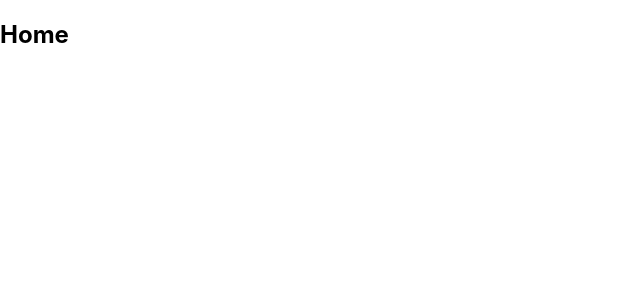
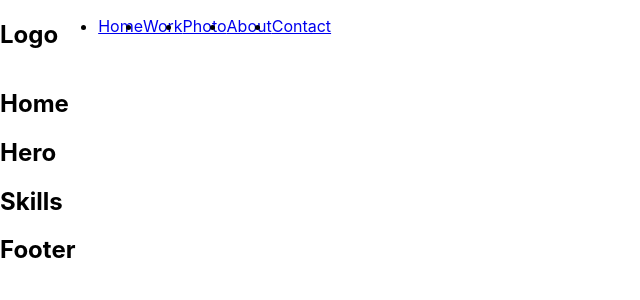
Before and after one commit to fyeung21/edison-web, a React (Create React App) app: page / in a window 1280 px wide. Shown: the top 300 px of the page, without its empty margins (0-640 px from the left). Built offline with nearby package versions, Linux system fonts and the light colour scheme.

Commit message:
Set up basic components

```diff
--- /dev/null
+++ b/src/components/Footer/Footer.js
@@ -0,0 +1,7 @@
+import React from 'react';
+
+const Footer = () => {
+    return <h2>Footer</h2>;
+}
+
+export default Footer;
--- /dev/null
+++ b/src/components/Header/Header.js
@@ -0,0 +1,14 @@
+import React from 'react';
+import Logo from './Logo';
+import Nav from './Nav';
+
+const Header = () => {
+    return (
+        <div style={{ display: "flex" }}>
+            <Logo />
+            <Nav />
+        </div>
+    );
+}
+
+export default Header;
--- /dev/null
+++ b/src/components/Header/Logo.js
@@ -0,0 +1,7 @@
+import React from 'react';
+
+const Logo = () => {
+    return <h2>Logo</h2>;
+}
+
+export default Logo;
--- /dev/null
+++ b/src/components/Header/Nav.js
@@ -0,0 +1,30 @@
+import React from 'react';
+import { Link } from 'react-router-dom';
+
+const Nav = () => {
+    return (
+        <div>
+            <nav>
+                <ul style={{ display: "flex" }}>
+                    <li>
+                        <Link to="/">Home</Link>
+                    </li>
+                    <li>
+                        <Link to="/work">Work</Link>
+                    </li>
+                    <li>
+                        <Link to="/photo">Photo</Link>
+                    </li>
+                    <li>
+                        <Link to="/about">About</Link>
+                    </li>
+                    <li>
+                        <Link to="/contact">Contact</Link>
+                    </li>
+                </ul>
+            </nav>
+        </div>
+    );
+}
+
+export default Nav;
--- /dev/null
+++ b/src/components/Hero/Hero.js
@@ -0,0 +1,7 @@
+import React from 'react';
+
+const Hero = () => {
+    return <h2>Hero</h2>;
+}
+
+export default Hero;
--- /dev/null
+++ b/src/components/Skills/Skills.js
@@ -0,0 +1,7 @@
+import React from 'react';
+
+const Skills = () => {
+    return <h2>Skills</h2>;
+}
+
+export default Skills;
--- a/src/pages/index.js
+++ b/src/pages/index.js
@@ -1,7 +1,12 @@
 import React from 'react';
+import Hero from '../components/Hero/Hero';
+import Skills from '../components/Skills/Skills';
 
 const Home = () => {
-    return <h2>Home</h2>;
+    return <><h2>Home</h2>
+        <Hero />
+        <Skills />
+    </>;
 }
 
 export default Home;
--- a/src/routes/index.js
+++ b/src/routes/index.js
@@ -5,10 +5,13 @@ import Work from '../pages/work/work';
 import Photo from '../pages/photo';
 import About from '../pages/about';
 import Contact from '../pages/contact';
+import Header from '../components/Header/Header';
+import Footer from "../components/Footer/Footer";
 
 const Routes = () => {
     return (
         <Fragment>
+            <Header />
             <Switch>
                 <Route path="/work">
                     <Work />
@@ -26,6 +29,7 @@ const Routes = () => {
                     <Home />
                 </Route>
             </Switch>
+            <Footer />
         </Fragment>
     );
 }
```
